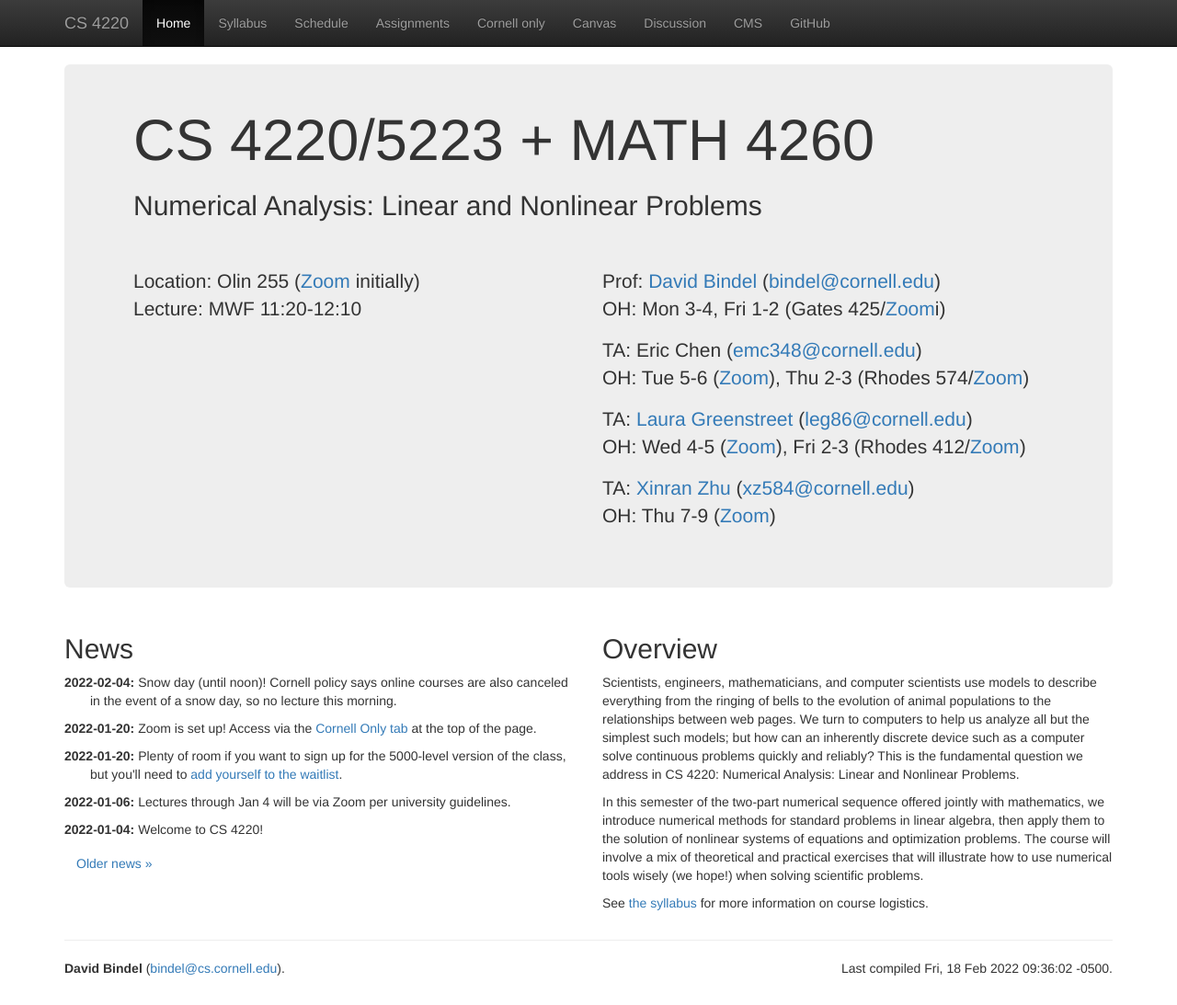
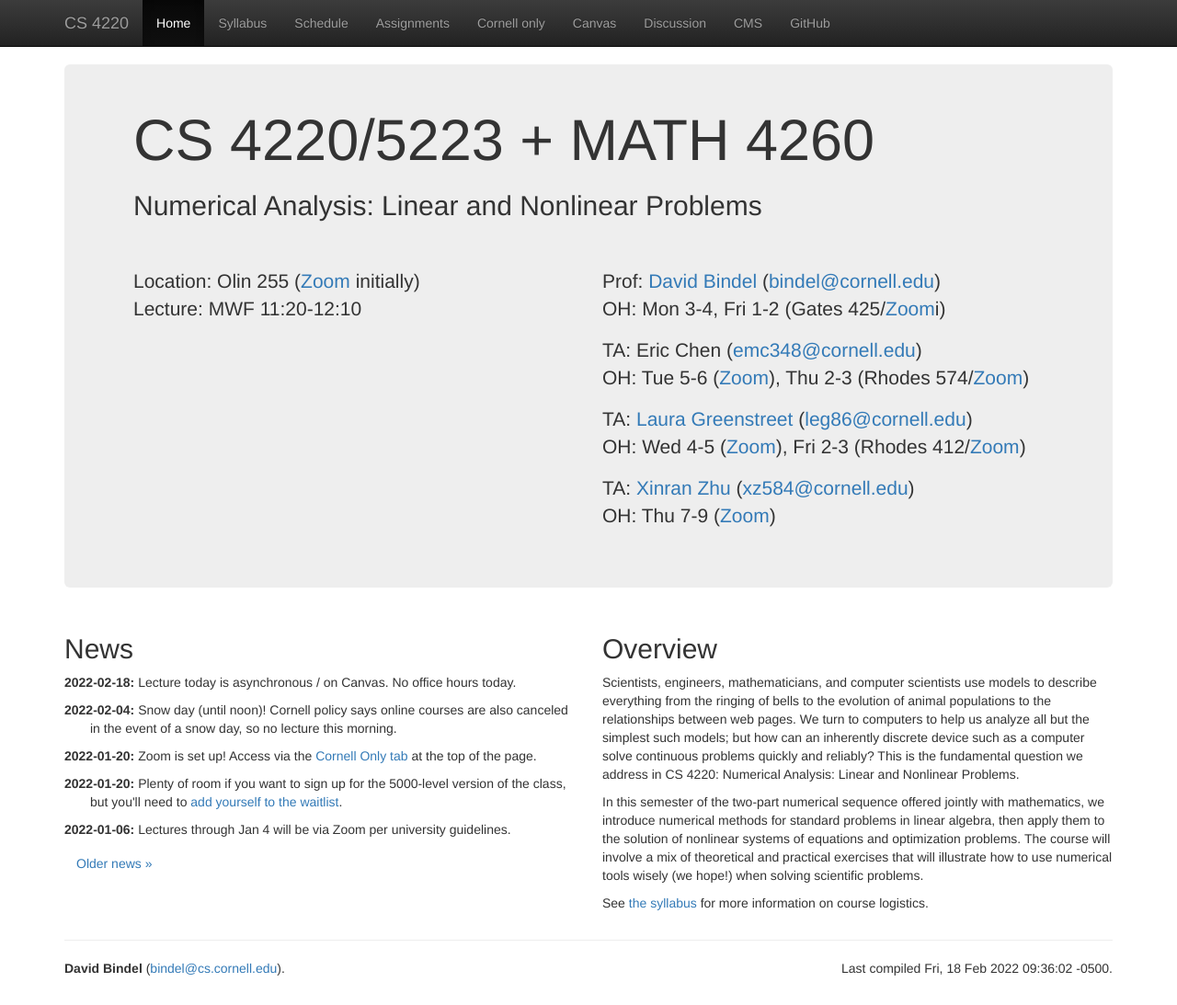
Before and after one commit to dbindel/cs4220-s22, a Jekyll site: the page built from web/index.html, in a window 1280 px wide and 1093 px high. Shown: the whole window at 92% size. Built offline with Jekyll 4.4.1, drawn with Linux system fonts in a browser that asks for light colours; nearby versions of some CDN libraries.

Commit message:
Add "away" note.

```diff
--- a/web/_data/news.yml
+++ b/web/_data/news.yml
@@ -13,3 +13,6 @@
 -
   date: 2022-02-04
   text: Snow day (until noon)! Cornell policy says online courses are also canceled in the event of a snow day, so no lecture this morning.
+-
+  date: 2022-02-18
+  text: Lecture today is asynchronous / on Canvas.  No office hours today.
```
